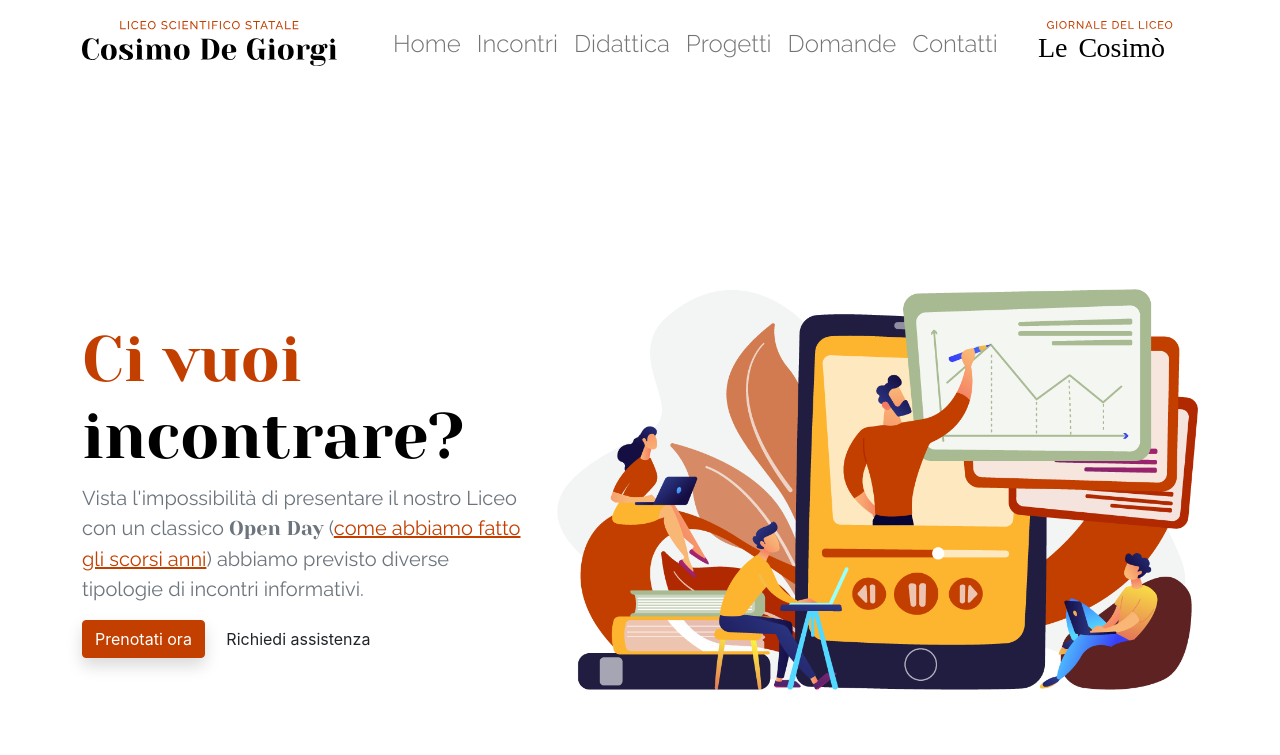
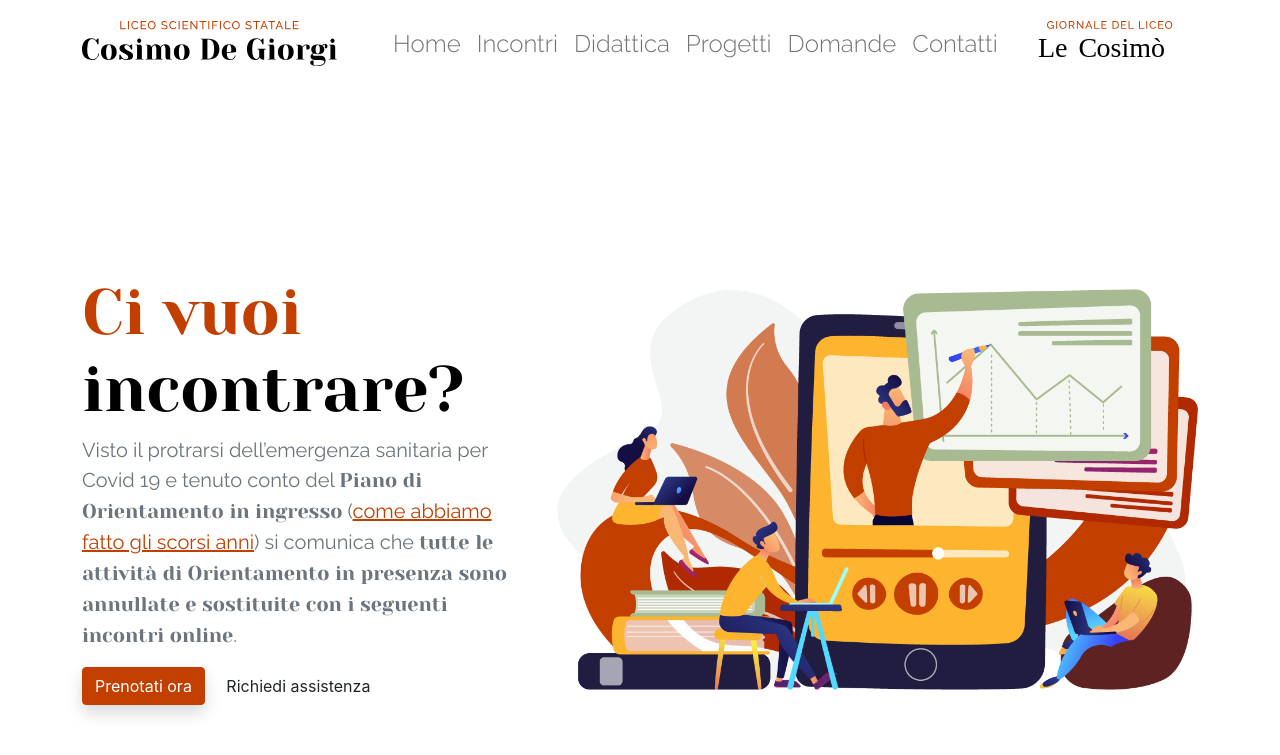
Before and after one commit to PiervitoCreanza/orientamento.liceodegiorgi.edu.it, a Jekyll site: the page built from incontri.html, in a window 1280 px wide and 900 px high. Shown: the top 755 px of the window. Built offline with Jekyll 4.4.1, drawn with Linux system fonts in a browser that asks for light colours.

Commit message:
Updated '_data/incontri.json' via CloudCannon

```diff
--- a/_data/incontri.json
+++ b/_data/incontri.json
@@ -1,7 +1,7 @@
 {
 	"sezione1": {
 		"titolo": "<span class='text-red'>Ci vuoi</span> incontrare?",
-		"sottotitolo": "Vista l'impossibilità di presentare il nostro Liceo con un classico <b>Open Day</b> (<a href=\"https://youtu.be/01k6tjEpeTk\">come abbiamo fatto gli scorsi anni</a>) abbiamo previsto diverse tipologie di incontri informativi."
+		"sottotitolo": "Visto il protrarsi dell’emergenza sanitaria per Covid 19 e tenuto conto del <b>Piano di Orientamento in ingresso</b> (<a href=\"https://youtu.be/01k6tjEpeTk\">come abbiamo fatto gli scorsi anni</a>) si comunica che <b>tutte le attività di Orientamento in presenza sono annullate e sostituite con i seguenti incontri online</b>."
 	},
 	"listaIncontri": [
 		{
```
